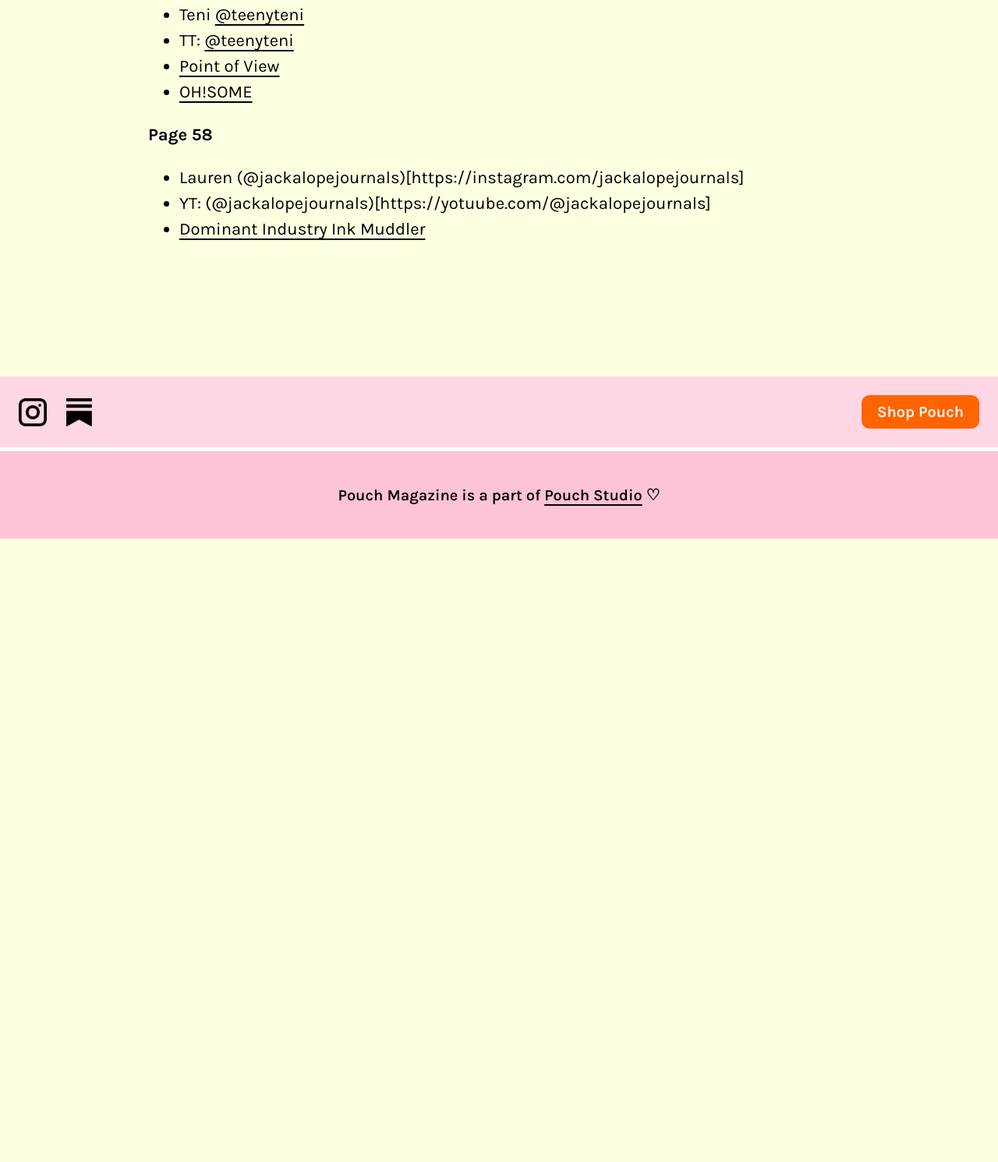
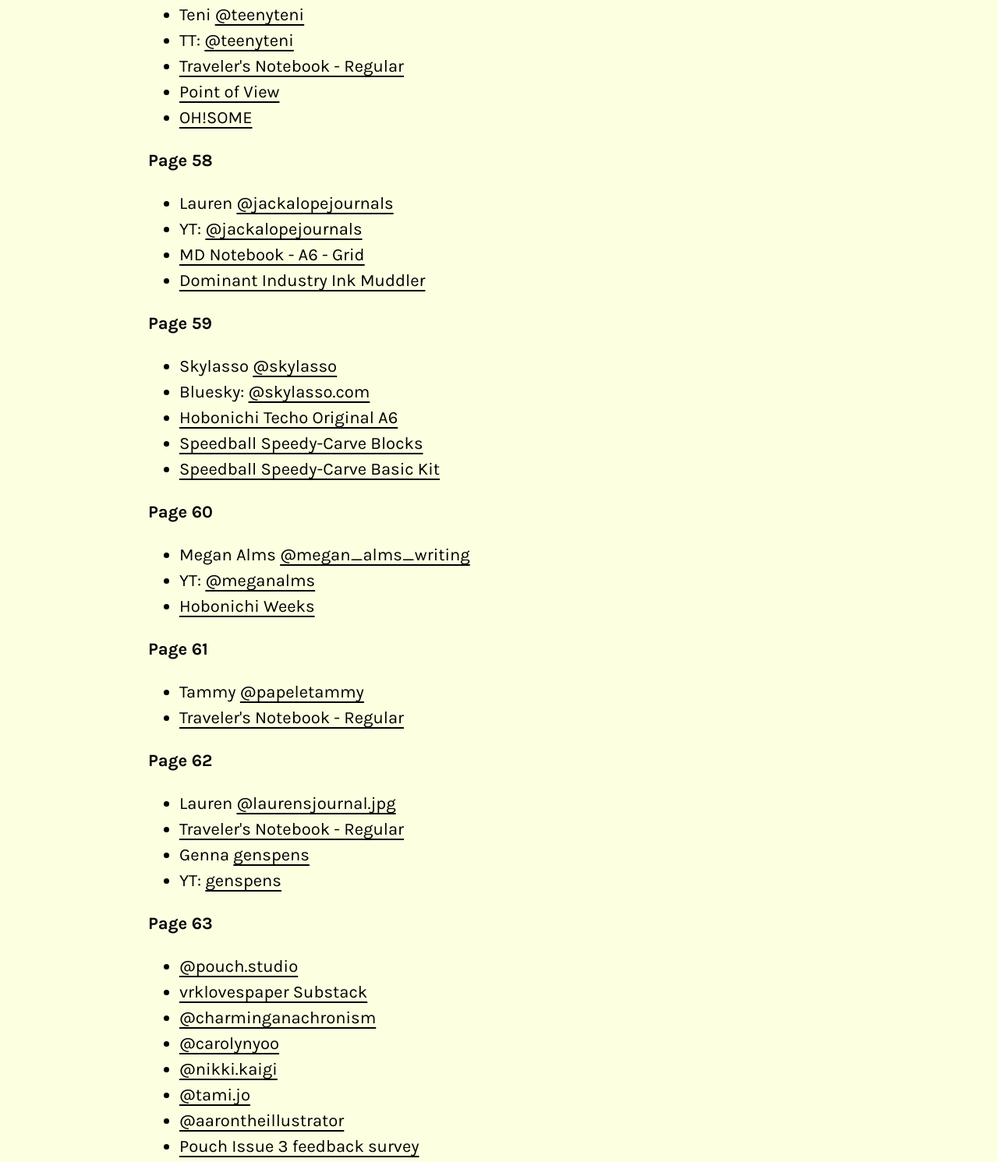
Before and after one commit to vrk/pouchmagazine.com, an Eleventy site: page pouch-03/extras.md in a window 1280 px wide. Shown: the part 8265-9756 px from the top of the page at 78% size. Before the commit the page ends 8956 px from the top, so only its background shows below. Built offline with nearby package versions, Linux system fonts and the light colour scheme; Eleventy itself is replaced by a stand-in of ours; files that its build step writes are made by us from their sources; a web font is replaced by a local one.

Commit message:
done w page

```diff
--- a/pouch-03/extras.md
+++ b/pouch-03/extras.md
@@ -260,10 +260,44 @@ Illustration by Victoria Kirst
 **Page 56**
 - Teni [@teenyteni](https://instagram.com/teenyteni)
 - TT: [@teenyteni](https://tiktok.com/@teenyteni)
+- [Traveler's Notebook - Regular](https://www.jetpens.com/TRAVELER-S-COMPANY-TRAVELER-S-notebook-Refill-025-Regular-Size-Cream-Blank/pd/26933)
 - [Point of View](https://pointofview.kr/)
 - [OH!SOME](https://www.ohsome.com/)
 
 **Page 58**
-- Lauren (@jackalopejournals)[https://instagram.com/jackalopejournals]
-- YT: (@jackalopejournals)[https://yotuube.com/@jackalopejournals]
+- Lauren [@jackalopejournals](https://instagram.com/jackalopejournals)
+- YT: [@jackalopejournals](https://yotuube.com/@jackalopejournals)
+- [MD Notebook - A6 - Grid](https://www.jetpens.com/MD-Notebook-A6-Grid/pd/13604)
 - [Dominant Industry Ink Muddler](https://goldspot.com/products/dominant-industry-ink-muddler?srsltid=AfmBOoobt4nYr_eBxgwaC6xZKn5xayTe9zeVVHsa15rK_bwesWu-V1QH)
+
+**Page 59**
+- Skylasso [@skylasso](https://instagram.com/skylasso)
+- Bluesky: [@skylasso.com](https://bsky.app/profile/skylasso.com)
+- [Hobonichi Techo Original A6](https://www.1101.com/store/techo/en/2026/pc/detail_cover/ob26_jan_en/?srsltid=AfmBOorlDcqtxFiI7G_vrojNjWTwe9KvkMZEXd2VHwjstXdwpGFVICRx)
+- [Speedball Speedy-Carve Blocks](https://www.dickblick.com/products/speedball-speedy-carve-blocks/?srsltid=AfmBOoqZk5sWkbYVWdjk3QHNm6CCoBpEk5dupgpFDUT4eCBNnav2ucIw)
+- [Speedball Speedy-Carve Basic Kit](https://www.dickblick.com/products/speedball-speedy-carve-basic-kit/)
+
+**Page 60**
+- Megan Alms [@megan_alms_writing](https://instagram.com/megan_alms_writing)
+- YT: [@meganalms](https://yotuube.com/meganalms)
+- [Hobonichi Weeks](https://www.1101.com/store/techo/en/2026/all_about/weeks/?srsltid=AfmBOooG7TQ7W9CzIDur3dj51pum5pSr48zCfdlCBvW_S_3WDU5-CADq)
+
+**Page 61**
+- Tammy [@papeletammy](https://instagram.com/papeletammy)
+- [Traveler's Notebook - Regular](https://www.jetpens.com/TRAVELER-S-COMPANY-TRAVELER-S-notebook-Refill-025-Regular-Size-Cream-Blank/pd/26933)
+
+**Page 62**
+- Lauren [@laurensjournal.jpg](https://instagram.com/laurensjournal.jpg)
+- [Traveler's Notebook - Regular](https://www.jetpens.com/TRAVELER-S-COMPANY-TRAVELER-S-notebook-Refill-025-Regular-Size-Cream-Blank/pd/26933)
+- Genna [genspens](https://instagram.com/genspens)
+- YT: [genspens](https://youtube.com/@genspens)
+
+**Page 63**
+- [@pouch.studio](https://instagram.com/pouch.studio)
+- [vrklovespaper Substack](vrklovespaper.substack.com)
+- [@charminganachronism](https://instagram.com/charminganachronism)
+- [@carolynyoo](https://instagram.com/carolynyoo)
+- [@nikki.kaigi](https://instagram.com/nikki.kaigi)
+- [@tami.jo](https://instagram.com/tami.jo)
+- [@aarontheillustrator](https://instagram.com/aarontheillustrator)
+- [Pouch Issue 3 feedback survey](https://forms.gle/mdKvBxMed9PXwsa18)
```
